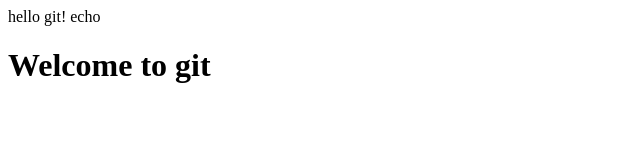
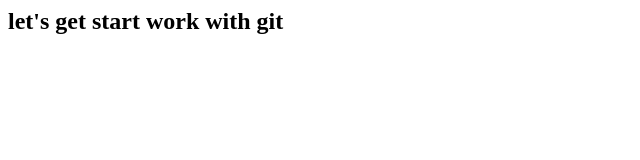
Before and after one commit to pramu-di/PAFLAB2, a plain HTML site: page index.html in a window 1280 px wide. Shown: the whole page, without its empty margins (0-640 px from the left). Drawn offline with Linux system fonts and the light colour scheme.

Commit message:
modified index.html file

```diff
--- a/index.html
+++ b/index.html
@@ -1 +1 @@
-hello git! echo <h1> Welcome to git</h1>
+<h2> let's get start work with git<h2>
```
